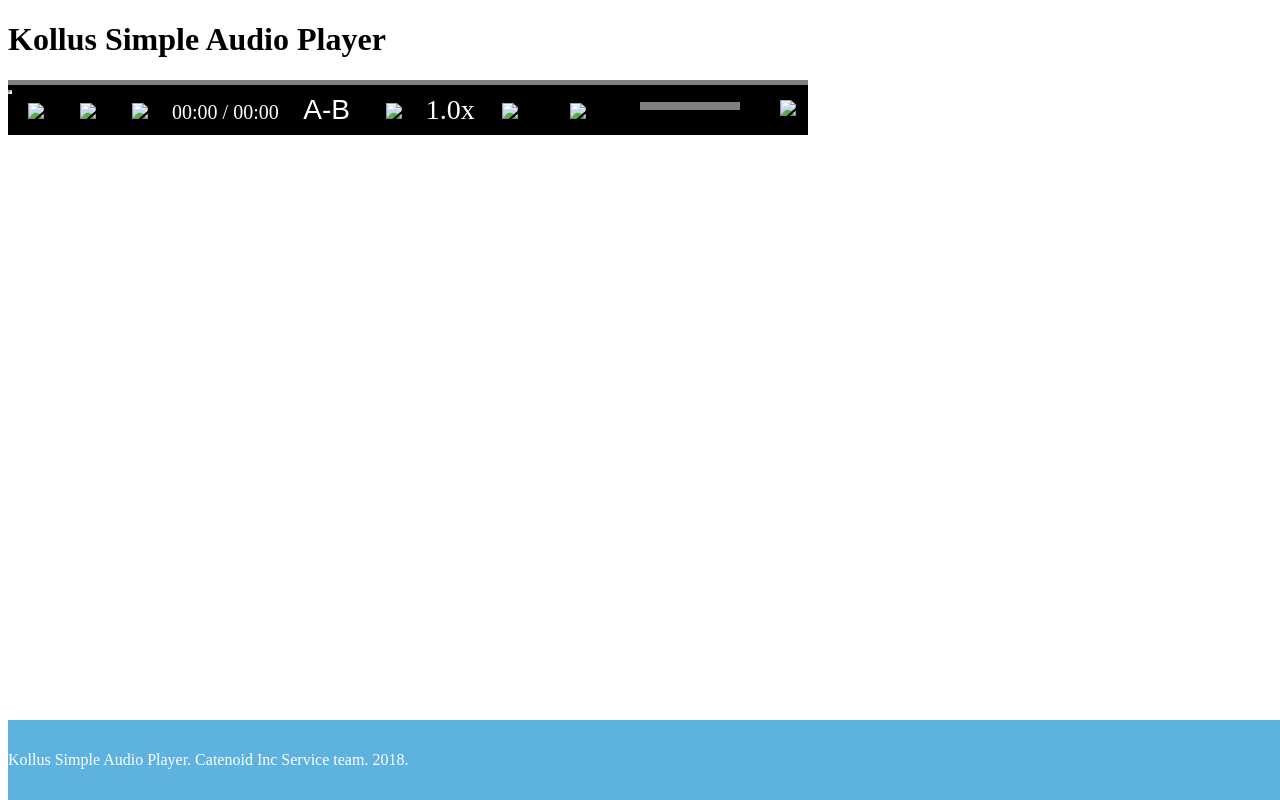
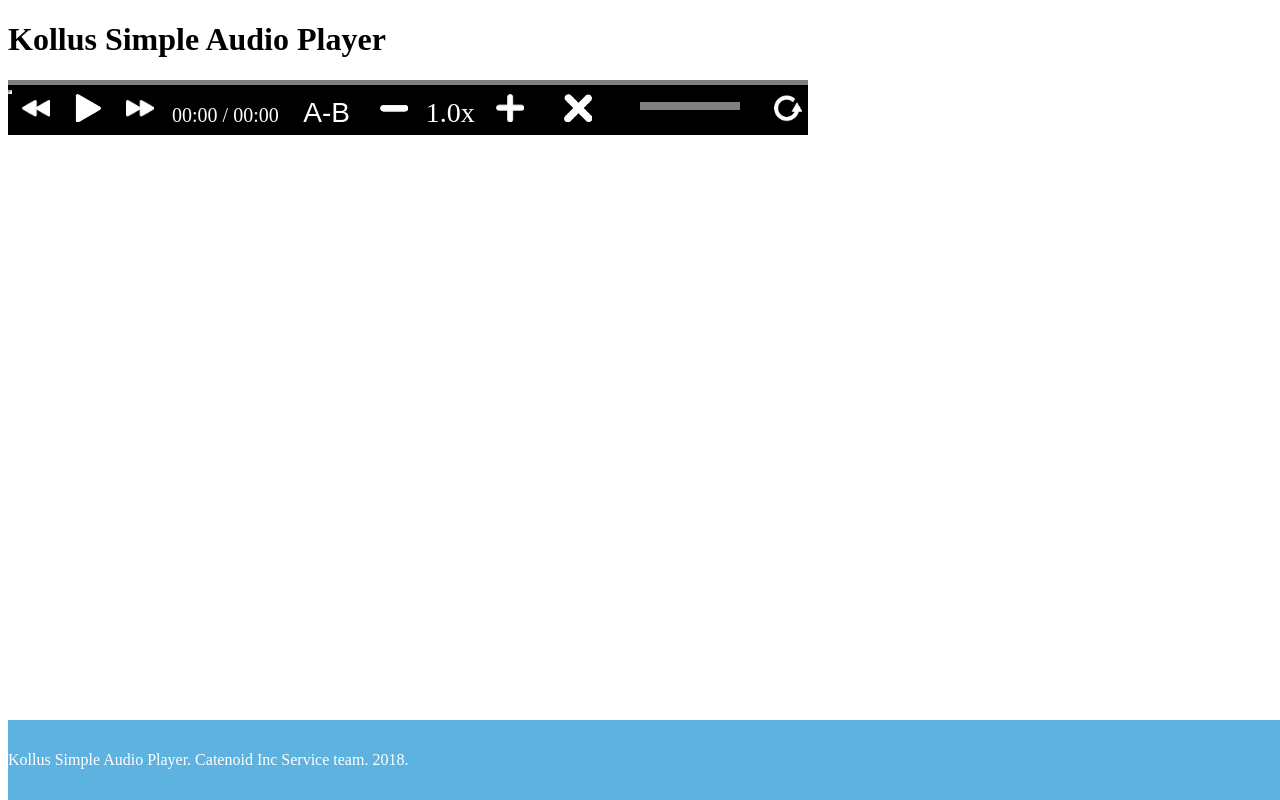
Before and after one commit to kollus-service/kollus-audioplayer-example, a plain HTML site: page simpleaudioplayer.html in a window 1280 px wide. Drawn offline with Linux system fonts and the light colour scheme; the site is published under a folder, as on GitHub Pages, so addresses that start at the root find nothing.

Commit message:
replace img location

```diff
--- a/simpleaudioplayer.html
+++ b/simpleaudioplayer.html
@@ -24,27 +24,27 @@
         <div id="r_value" class="r_value"></div>
       </div>
       <div class="buttons">
-        <button id="rewind" class="ctrl_btn rewind" alt="Rewind"><img src="/img/rewind.png" /></button>
-        <button id="play" class="ctrl_btn play" alt="play"><img src="/img/play-button.png" /></button>
-        <button id="pause" class="ctrl_btn pause hide" alt="pause"><img src="/img/pause.png" /></button>
-        <button id="forward" class="ctrl_btn forward" alt="forward"><img src="/img/fast-forward.png" /></button>
+        <button id="rewind" class="ctrl_btn rewind" alt="Rewind"><img src="./img/rewind.png" /></button>
+        <button id="play" class="ctrl_btn play" alt="play"><img src="./img/play-button.png" /></button>
+        <button id="pause" class="ctrl_btn pause hide" alt="pause"><img src="./img/pause.png" /></button>
+        <button id="forward" class="ctrl_btn forward" alt="forward"><img src="./img/fast-forward.png" /></button>
         <div class="ctrl_div duration">
           <span id="seconds" class="txt">00:00</span> / <span id="duration" class="txt">00:00</span>
         </div>
         <button id="repeat1" class="ctrl_btn repeat" all="repeat section"><span>A-B</span></button>
         <button id="repeat2" class="ctrl_btn repeat hide" all="repeat section"><span>A-B</span></button>
         <button id="repeat3" class="ctrl_btn repeat hide" all="repeat section"><span>A-B</span></button>
-        <button id="s_down" class="ctrl_btn s_down" alt="volume_down"><img src="/img/minus.png" /></button>
+        <button id="s_down" class="ctrl_btn s_down" alt="volume_down"><img src="./img/minus.png" /></button>
         <div class="ctrl_div speed">
           <span id="s_val" class="s_val">1.0</span><span>x</span>
         </div>
-        <button id="s_up" class="ctrl_btn s_up" alt="speed up"><img src="/img/plus.png" /></button>
-        <button id="replay" class="ctrl_btn replay" alt="replay"><img src="/img/no_replay.png" /></button>
-        <button id="no_replay" class="ctrl_btn replay hide" alt="replay"><img src="/img/replay.png" /></button>
-        <button id="mute" class="ctrl_btn mute" alt="mute"><img src="/img/cancel.png" /></button>
-        <button id="sound" class="ctrl_btn mute hide" alt="mute"><img src="/img/speaker.png" /></button>
-        <button id="v_up" class="ctrl_btn v_up hide" alt="volume_up"><img src="/img/down-arrow.png" /></button>
-        <button id="v_down" class="ctrl_btn v_down hide" alt="volume_down"><img src="/img/up-arrow.png" /></button>
+        <button id="s_up" class="ctrl_btn s_up" alt="speed up"><img src="./img/plus.png" /></button>
+        <button id="replay" class="ctrl_btn replay" alt="replay"><img src="./img/no_replay.png" /></button>
+        <button id="no_replay" class="ctrl_btn replay hide" alt="replay"><img src="./img/replay.png" /></button>
+        <button id="mute" class="ctrl_btn mute" alt="mute"><img src="./img/cancel.png" /></button>
+        <button id="sound" class="ctrl_btn mute hide" alt="mute"><img src="./img/speaker.png" /></button>
+        <button id="v_up" class="ctrl_btn v_up hide" alt="volume_up"><img src="./img/down-arrow.png" /></button>
+        <button id="v_down" class="ctrl_btn v_down hide" alt="volume_down"><img src="./img/up-arrow.png" /></button>
         <div class="volume_container">
           <div id="volume" class="slider volume">
             <div id="v_value" class="value"></div>
```
